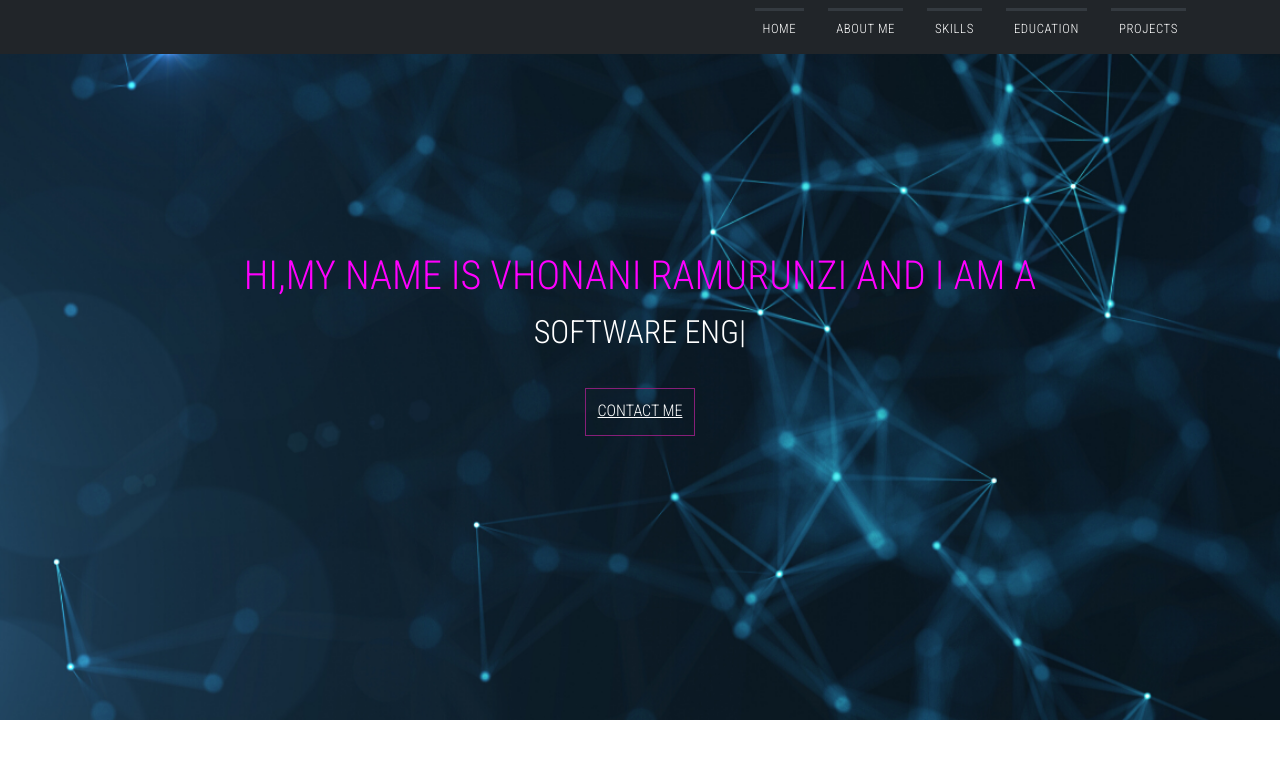
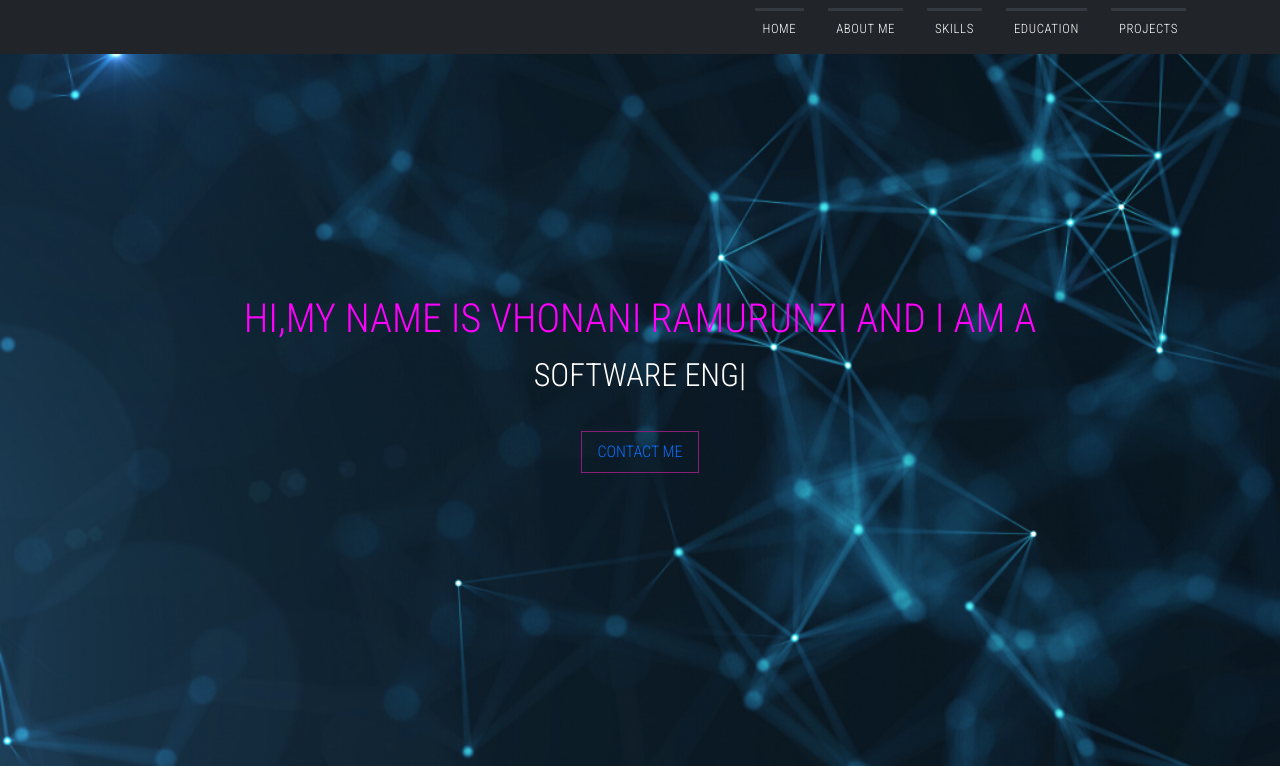
Before and after one commit to Vhonani24/vhonani-mini-portfolio, a React (Create React App) app: page / in a window 1280 px wide. Shown: the top 766 px of the page. Built offline with nearby package versions, Linux system fonts and the light colour scheme.

Commit message:
final submit

```diff
--- a/src/App.css
+++ b/src/App.css
@@ -8,6 +8,7 @@
   --primary-purple: #871F78;
   --primary-hover-purple: #871F78;
   --primary-light-grey: #f4f4f4;
+  --primary-black: black;
 }
 
 body{
@@ -103,7 +104,7 @@ nav ul li{
 
 }
 
-.navbar-nav > li > a.active, .navbar-nav > li > a.active:focus{
+.navbar-nav > li > a.active, .navbar-nav > li > a:focus{
   border-top: 0.1875rem solid var(--primary-crimson);
 }
 
@@ -118,7 +119,7 @@ nav ul li{
   background: url(banner.png) no-repeat;
   background-size: cover;
   background-position: center;
-  height: 90vh;
+  height: 100vh;
 }
 .main-info{
   display: flex;
@@ -170,16 +171,6 @@ nav ul li{
   background-color: var(--primary-hover-purple);
   transition: 0.2s ease-in-out;
 }
-
-
-
-
-
-
-
-
-
-
 
 
 
@@ -347,8 +338,8 @@ nav ul li{
 
 /************************ FOOTER COMPONENT *********************************/
 .footer {
-  background-color: var(--primary-black);
-  color: var(--primary-dark-grey);
+  background: var(--primary-black);
+  color: var(--primary-white);
   padding: 3rem;
 }
 
--- a/src/components/Footer.js
+++ b/src/components/Footer.js
@@ -11,7 +11,7 @@ const Footer = () => {
               <p>6A August St,Schotsche Kloof,Cape Town,8001</p>
             </div>
             <div className="d-flex">
-              <a href="tel:555-555-555">+27(72)183-1733</a>
+              <a href="tel:072-1831-733">+27(72)183-1733</a>
             </div>
             <div className="d-flex">
               <p>vhonani.ramu@gmail.com</p>
--- a/src/components/Header.js
+++ b/src/components/Header.js
@@ -1,6 +1,7 @@
 /* eslint-disable jsx-a11y/anchor-is-valid */
 import React from "react";
 import Typed from "react-typed";
+import { Link } from "react-scroll";
 
 const Header = () => {
     return (
@@ -14,7 +15,7 @@ const Header = () => {
                 backSpeed={60}
                 loop
                 />
-                <a href="#" className="btn-main-offer">contact me</a>
+                <a id="footer" Link smooth={true} to="footer"  href="#" className="btn-main-offer nav-link">contact me</a>
             </div>
 
         </div>
--- a/src/components/Navbar.js
+++ b/src/components/Navbar.js
@@ -5,7 +5,7 @@ import { Link } from "react-scroll";
 import { FontAwesomeIcon } from "@fortawesome/react-fontawesome";
 import { faBars } from "@fortawesome/free-solid-svg-icons";
 
-import { LINK } from "react-scroll";
+
 
 const Navbar = () => {
   return (
```
